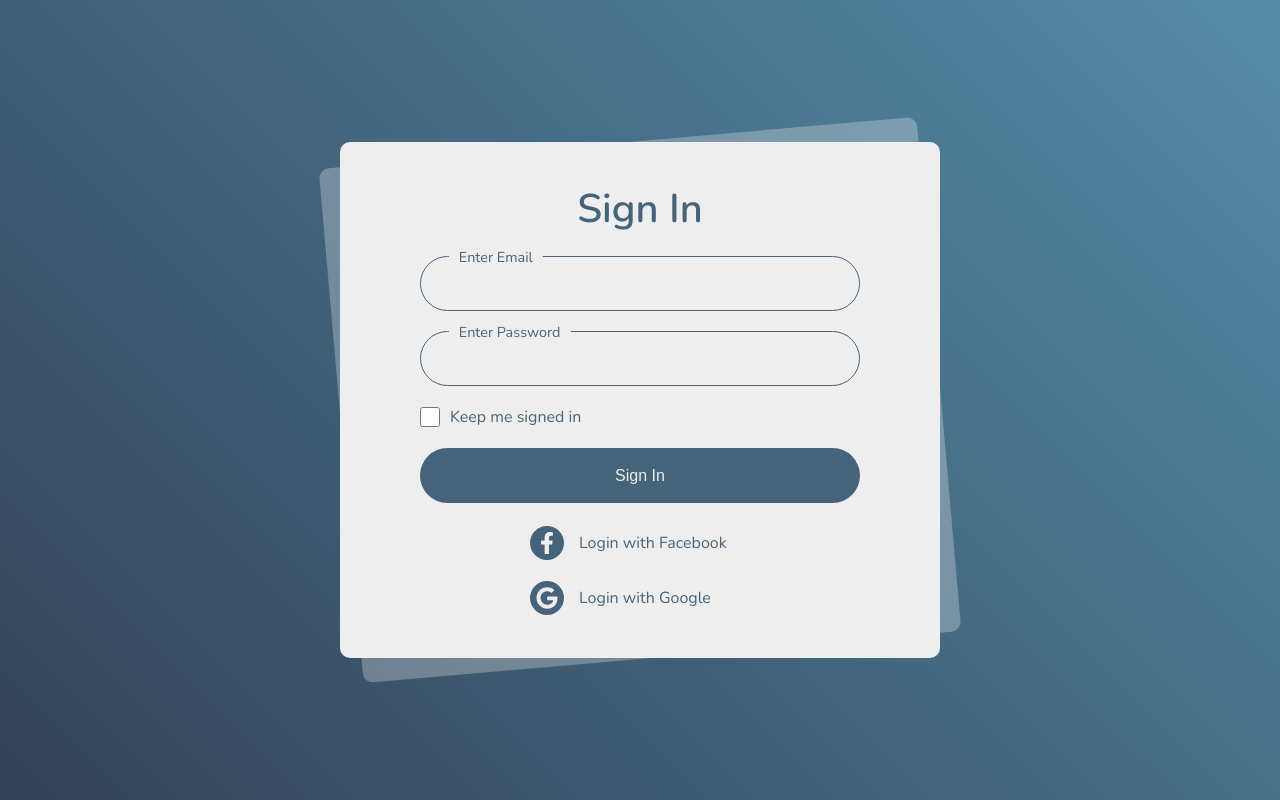
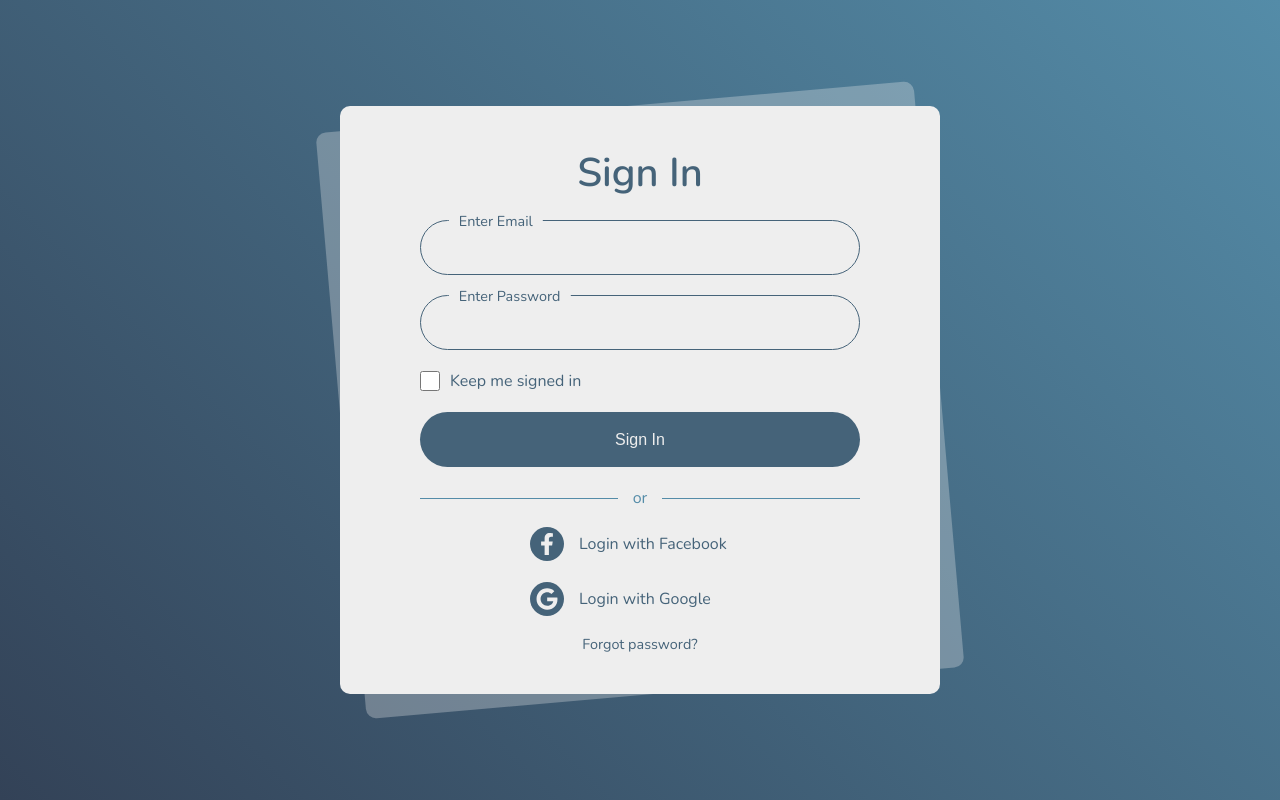
Before and after one commit to ravhik/login-page, a website: page src/index.html in a window 1280 px wide. Drawn offline with nearby package versions, Linux system fonts and the light colour scheme.

Commit message:
fix: update social login section and add forgot password button

```diff
--- a/src/index.html
+++ b/src/index.html
@@ -35,18 +35,22 @@
                 </form>
             </div>
             <div class="login-footer">
-                <a href="#">
-                    <p class="image">
+                <div class="line">or</div>
+                <div class="social-login">
+                    <div class="image">
                         <img src="./static/svg/facebook-logo.svg" alt="facebook icon">
-                    </p>
-                    <p>Login with Facebook</p>
-                </a>
-                <a href="#">
-                    <p class="image">
+                    </div>
+                    <a href="#">Login with Facebook</a>
+                </div>
+                <div class="social-login">
+                    <div class="image">
                         <img src="./static/svg/google-logo.svg" alt="facebook icon">
-                    </p>
-                    <p>Login with Google</p>
-                </a>
+                    </div>
+                    <a href="#">Login with Google</a>
+                </div>
+                <div class="forgot-password">
+                    <a  href="#"> Forgot password?</a>
+                </div>
             </div>
         </div>
     </div>
--- a/src/scss/index.scss
+++ b/src/scss/index.scss
@@ -160,20 +160,63 @@ body {
             padding: 0 40px;
             gap: 15px;
 
-            a {
+            .line {
+                display: flex;
+                align-items: center;
+                justify-content: center;
+                width: 100%;
+                position: relative;
+                color: $secondary;
+                /*  new lines  */
+
+                &:before{
+                    content:" ";
+                    display: block;
+                    height: 0.5px;
+                    width:45%;
+                    position: absolute;
+                    top: 50%;
+                    left: 0;
+                    background: $secondary;
+                  }
+                &:after{
+                    content:" ";
+                    display: block;
+                    height: 0.5px;
+                    width:45%;
+                    position: absolute;
+                    top: 50%;
+                    right: 0;
+                    background: $secondary;
+                  }
+            }
+
+            .forgot-password {
+                display: flex;
+                justify-content: center;
+
+                a {
+                    text-decoration: none;
+                    color: $primary;
+                    font-size: 0.9rem;
+                    font-weight: 300;
+                }
+            }
+            .social-login {
                 display: flex;
                 width: 50%;
                 min-width: 220px;
                 height: 40px;
-                text-decoration: none;
-                color: $primary;
-                // border: 1px solid $primary;
-                border-radius: 100px;
                 justify-content: start;
-                padding-right: 20px;
                 align-items: center;
-                gap: 15px;
                 transition: 0.3s;
+
+                a {
+                    text-decoration: none;
+                    padding-left: 15px;
+                    color: $primary;
+                    transition: ease 0.3s;
+                }
 
                 .image {
                     display: flex;
@@ -181,6 +224,7 @@ body {
                     justify-content: center;
                     background-color: $primary;
                     border-radius: 100px;
+
                     img {
                         padding: 6px;
                         width: 34px;
@@ -189,8 +233,7 @@ body {
                 }
 
                 &:hover {
-                    background-color: $secondary;
-                    color: $light;
+                    color: $secondary;
                     .image {
                         background-color: $secondary;
                     }
```
Also changed, not shown: src/static/css/index.css.
